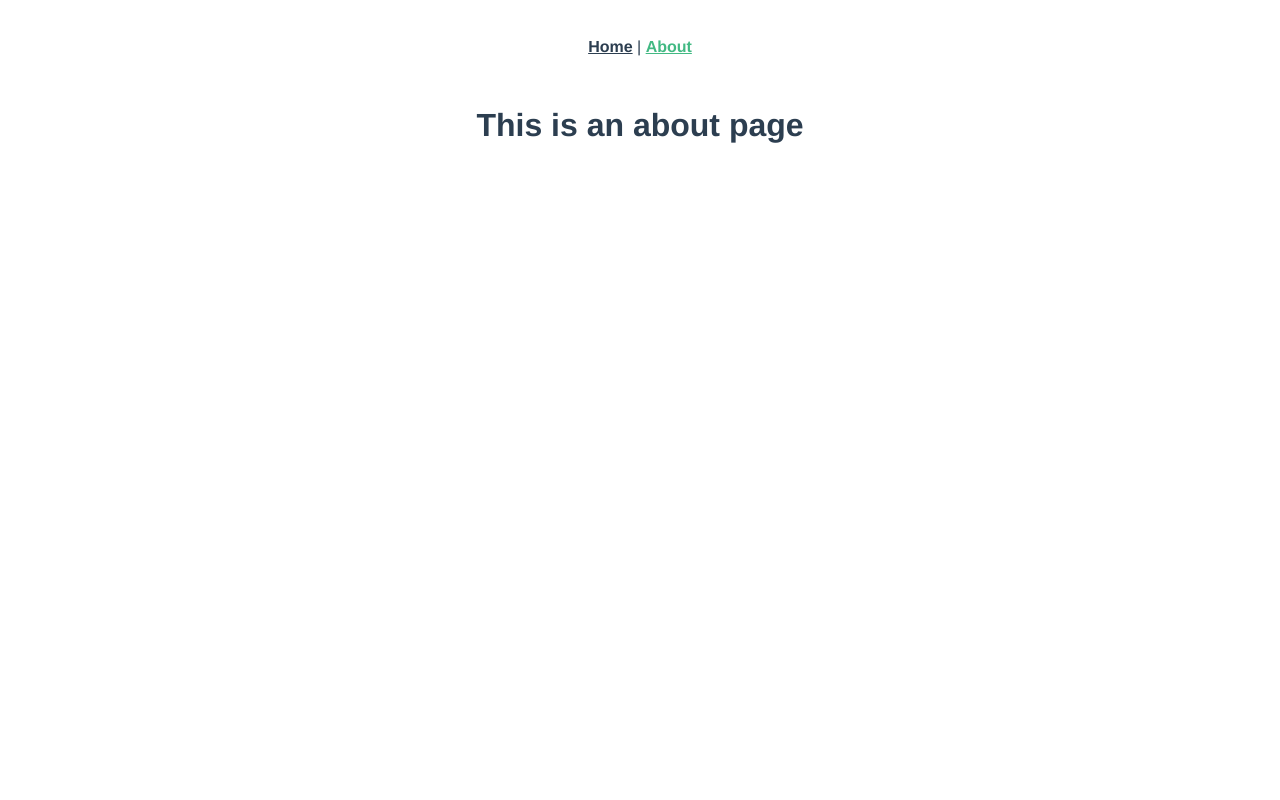
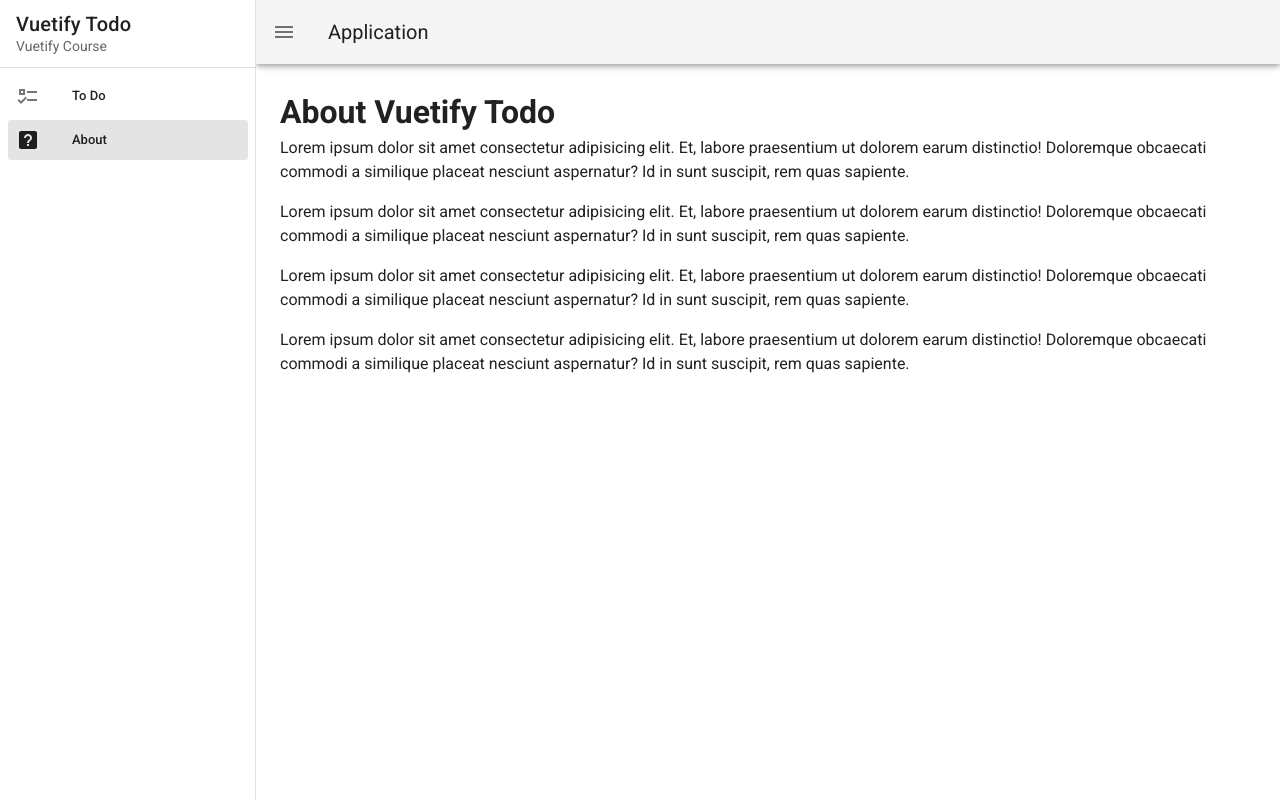
Before and after one commit to brunocmesquita/vuetify-todo-app, a Vue app: page /#/about in a window 1280 px wide. Built offline with nearby package versions, Linux system fonts and the light colour scheme.

Commit message:
initial configuration. Added drawer and cleanup the project

```diff
--- a/public/index.html
+++ b/public/index.html
@@ -1,11 +1,13 @@
 <!DOCTYPE html>
-<html lang="">
+<html lang="en">
   <head>
     <meta charset="utf-8">
     <meta http-equiv="X-UA-Compatible" content="IE=edge">
     <meta name="viewport" content="width=device-width,initial-scale=1.0">
     <link rel="icon" href="<%= BASE_URL %>favicon.ico">
     <title><%= htmlWebpackPlugin.options.title %></title>
+    <link rel="stylesheet" href="https://fonts.googleapis.com/css?family=Roboto:100,300,400,500,700,900">
+    <link rel="stylesheet" href="https://cdn.jsdelivr.net/npm/@mdi/font@latest/css/materialdesignicons.min.css">
   </head>
   <body>
     <noscript>
--- a/src/App.vue
+++ b/src/App.vue
@@ -1,32 +1,53 @@
 <template>
-  <div id="app">
-    <div id="nav">
-      <router-link to="/">Home</router-link> |
-      <router-link to="/about">About</router-link>
-    </div>
-    <router-view/>
-  </div>
+  <v-app id="inspire">
+    <v-navigation-drawer app v-model="drawer">
+      <v-list-item>
+        <v-list-item-content>
+          <v-list-item-title class="text-h6">
+            Vuetify Todo
+          </v-list-item-title>
+          <v-list-item-subtitle>
+            Vuetify Course
+          </v-list-item-subtitle>
+        </v-list-item-content>
+      </v-list-item>
+
+      <v-divider></v-divider>
+
+      <v-list dense nav>
+        <v-list-item v-for="item in items" :key="item.title" :to="item.to" link>
+          <v-list-item-icon>
+            <v-icon>{{ item.icon }}</v-icon>
+          </v-list-item-icon>
+
+          <v-list-item-content>
+            <v-list-item-title>{{ item.title }}</v-list-item-title>
+          </v-list-item-content>
+        </v-list-item>
+      </v-list>
+    </v-navigation-drawer>
+
+    <v-app-bar app>
+      <v-app-bar-nav-icon @click="drawer = !drawer"></v-app-bar-nav-icon>
+
+      <v-toolbar-title>Application</v-toolbar-title>
+    </v-app-bar>
+
+    <v-main>
+      <router-view></router-view>
+    </v-main>
+  </v-app>
 </template>
 
-<style lang="scss">
-#app {
-  font-family: Avenir, Helvetica, Arial, sans-serif;
-  -webkit-font-smoothing: antialiased;
-  -moz-osx-font-smoothing: grayscale;
-  text-align: center;
-  color: #2c3e50;
-}
-
-#nav {
-  padding: 30px;
-
-  a {
-    font-weight: bold;
-    color: #2c3e50;
-
-    &.router-link-exact-active {
-      color: #42b983;
-    }
-  }
-}
-</style>
+<script>
+export default {
+  data: () => ({
+    drawer: null,
+    items: [
+      { title: 'To Do', icon: 'mdi-format-list-checks', to: '/' },
+      { title: 'About', icon: 'mdi-help-box', to: '/about' },
+    ],
+    right: null,
+  }),
+};
+</script>
--- a/src/components/HelloWorld.vue
+++ /dev/null
@@ -1,60 +0,0 @@
-<template>
-  <div class="hello">
-    <h1>{{ msg }}</h1>
-    <p>
-      For a guide and recipes on how to configure / customize this project,<br>
-      check out the
-      <a href="https://cli.vuejs.org" target="_blank" rel="noopener">vue-cli documentation</a>.
-    </p>
-    <h3>Installed CLI Plugins</h3>
-    <ul>
-      <li><a href="https://github.com/vuejs/vue-cli/tree/dev/packages/%40vue/cli-plugin-babel" target="_blank" rel="noopener">babel</a></li>
-      <li><a href="https://github.com/vuejs/vue-cli/tree/dev/packages/%40vue/cli-plugin-router" target="_blank" rel="noopener">router</a></li>
-      <li><a href="https://github.com/vuejs/vue-cli/tree/dev/packages/%40vue/cli-plugin-vuex" target="_blank" rel="noopener">vuex</a></li>
-      <li><a href="https://github.com/vuejs/vue-cli/tree/dev/packages/%40vue/cli-plugin-eslint" target="_blank" rel="noopener">eslint</a></li>
-    </ul>
-    <h3>Essential Links</h3>
-    <ul>
-      <li><a href="https://vuejs.org" target="_blank" rel="noopener">Core Docs</a></li>
-      <li><a href="https://forum.vuejs.org" target="_blank" rel="noopener">Forum</a></li>
-      <li><a href="https://chat.vuejs.org" target="_blank" rel="noopener">Community Chat</a></li>
-      <li><a href="https://twitter.com/vuejs" target="_blank" rel="noopener">Twitter</a></li>
-      <li><a href="https://news.vuejs.org" target="_blank" rel="noopener">News</a></li>
-    </ul>
-    <h3>Ecosystem</h3>
-    <ul>
-      <li><a href="https://router.vuejs.org" target="_blank" rel="noopener">vue-router</a></li>
-      <li><a href="https://vuex.vuejs.org" target="_blank" rel="noopener">vuex</a></li>
-      <li><a href="https://github.com/vuejs/vue-devtools#vue-devtools" target="_blank" rel="noopener">vue-devtools</a></li>
-      <li><a href="https://vue-loader.vuejs.org" target="_blank" rel="noopener">vue-loader</a></li>
-      <li><a href="https://github.com/vuejs/awesome-vue" target="_blank" rel="noopener">awesome-vue</a></li>
-    </ul>
-  </div>
-</template>
-
-<script>
-export default {
-  name: 'HelloWorld',
-  props: {
-    msg: String
-  }
-}
-</script>
-
-<!-- Add "scoped" attribute to limit CSS to this component only -->
-<style scoped lang="scss">
-h3 {
-  margin: 40px 0 0;
-}
-ul {
-  list-style-type: none;
-  padding: 0;
-}
-li {
-  display: inline-block;
-  margin: 0 10px;
-}
-a {
-  color: #42b983;
-}
-</style>
--- a/src/main.js
+++ b/src/main.js
@@ -2,11 +2,13 @@ import Vue from 'vue'
 import App from './App.vue'
 import router from './router'
 import store from './store'
+import vuetify from './plugins/vuetify'
 
 Vue.config.productionTip = false
 
 new Vue({
   router,
   store,
+  vuetify,
   render: h => h(App)
 }).$mount('#app')
--- /dev/null
+++ b/src/plugins/vuetify.js
@@ -0,0 +1,7 @@
+import Vue from 'vue';
+import Vuetify from 'vuetify/lib/framework';
+
+Vue.use(Vuetify);
+
+export default new Vuetify({
+});
--- a/src/router/index.js
+++ b/src/router/index.js
@@ -1,14 +1,14 @@
-import Vue from 'vue'
-import VueRouter from 'vue-router'
-import Home from '../views/Home.vue'
+import Vue from 'vue';
+import VueRouter from 'vue-router';
+import Todo from '../views/Todo.vue';
 
-Vue.use(VueRouter)
+Vue.use(VueRouter);
 
 const routes = [
   {
     path: '/',
-    name: 'Home',
-    component: Home
+    name: 'Todo',
+    component: Todo,
   },
   {
     path: '/about',
@@ -16,12 +16,13 @@ const routes = [
     // route level code-splitting
     // this generates a separate chunk (about.[hash].js) for this route
     // which is lazy-loaded when the route is visited.
-    component: () => import(/* webpackChunkName: "about" */ '../views/About.vue')
-  }
-]
+    component: () =>
+      import(/* webpackChunkName: "about" */ '../views/About.vue'),
+  },
+];
 
 const router = new VueRouter({
-  routes
-})
+  routes,
+});
 
-export default router
+export default router;
--- a/src/views/About.vue
+++ b/src/views/About.vue
@@ -1,5 +1,29 @@
 <template>
-  <div class="about">
-    <h1>This is an about page</h1>
+  <div class="about pa-6">
+    <h1>About Vuetify Todo</h1>
+    <p>
+      Lorem ipsum dolor sit amet consectetur adipisicing elit. Et, labore
+      praesentium ut dolorem earum distinctio! Doloremque obcaecati commodi a
+      similique placeat nesciunt aspernatur? Id in sunt suscipit, rem quas
+      sapiente.
+    </p>
+    <p>
+      Lorem ipsum dolor sit amet consectetur adipisicing elit. Et, labore
+      praesentium ut dolorem earum distinctio! Doloremque obcaecati commodi a
+      similique placeat nesciunt aspernatur? Id in sunt suscipit, rem quas
+      sapiente.
+    </p>
+    <p>
+      Lorem ipsum dolor sit amet consectetur adipisicing elit. Et, labore
+      praesentium ut dolorem earum distinctio! Doloremque obcaecati commodi a
+      similique placeat nesciunt aspernatur? Id in sunt suscipit, rem quas
+      sapiente.
+    </p>
+    <p>
+      Lorem ipsum dolor sit amet consectetur adipisicing elit. Et, labore
+      praesentium ut dolorem earum distinctio! Doloremque obcaecati commodi a
+      similique placeat nesciunt aspernatur? Id in sunt suscipit, rem quas
+      sapiente.
+    </p>
   </div>
 </template>
--- a/src/views/Home.vue
+++ /dev/null
@@ -1,18 +0,0 @@
-<template>
-  <div class="home">
-    <img alt="Vue logo" src="../assets/logo.png">
-    <HelloWorld msg="Welcome to Your Vue.js App"/>
-  </div>
-</template>
-
-<script>
-// @ is an alias to /src
-import HelloWorld from '@/components/HelloWorld.vue'
-
-export default {
-  name: 'Home',
-  components: {
-    HelloWorld
-  }
-}
-</script>
--- /dev/null
+++ b/src/views/Todo.vue
@@ -0,0 +1,13 @@
+<template>
+  <div class="home pa-6">
+    <h1>Todo Page</h1>
+  </div>
+</template>
+
+<script>
+export default {
+  name: 'Home',
+
+  components: {},
+};
+</script>
--- /dev/null
+++ b/vue.config.js
@@ -0,0 +1,5 @@
+module.exports = {
+  transpileDependencies: [
+    'vuetify'
+  ]
+}
```
Also changed, not shown: package.json (+6 -3 lines), src/assets/logo.svg (added), 1 other file (tests, documents, lock files or other folders).
